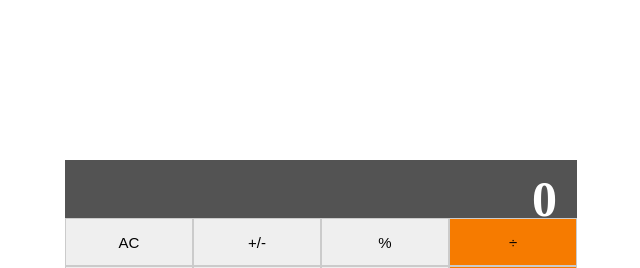
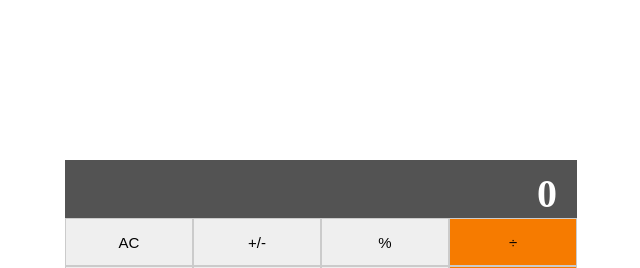
Before and after one commit to samlorlah/math-magicians, a React (Create React App) app: page / in a window 1280 px wide. Shown: the top 268 px of the page, without its empty margins (319-959 px from the left). Built offline with nearby package versions, Linux system fonts and the light colour scheme.

Commit message:
Refactor Calculator.js from Class based to Functional based component

```diff
--- a/src/components/Calculator.js
+++ b/src/components/Calculator.js
@@ -1,26 +1,17 @@
-import React, { Component } from 'react';
+import React, { useState } from 'react';
 import Button from './Button';
 import calculate from '../logic/calculate';
-// import operate from '../logic/operate';
 
-class Calculator extends Component {
-  constructor(props) {
-    super(props);
-
-    this.state = {
-      obj: {
+function Calculator() {
+  const [obj, setObj] = useState({
     total: null,
     next: null,
     operation: null,
-      },
-    };
-  }
+  });
 
-  render() {
-    const { obj } = this.state;
   const handleBtnClick = (buttonName) => {
     const newObj = calculate(obj, buttonName);
-      this.setState({ obj: newObj });
+    setObj(newObj);
   };
 
   return (
@@ -66,6 +57,5 @@ class Calculator extends Component {
     </div>
   );
 }
-}
 
 export default Calculator;
--- a/src/index.css
+++ b/src/index.css
@@ -10,7 +10,7 @@
   height: 6vh;
   background-color: rgb(83, 83, 83);
   color: #fff;
-  font-size: 50px;
+  font-size: 40px;
   font-weight: 900;
   padding: 10px 20px 0;
 }
```
Lines whose indentation alone changed are shown as unchanged.
